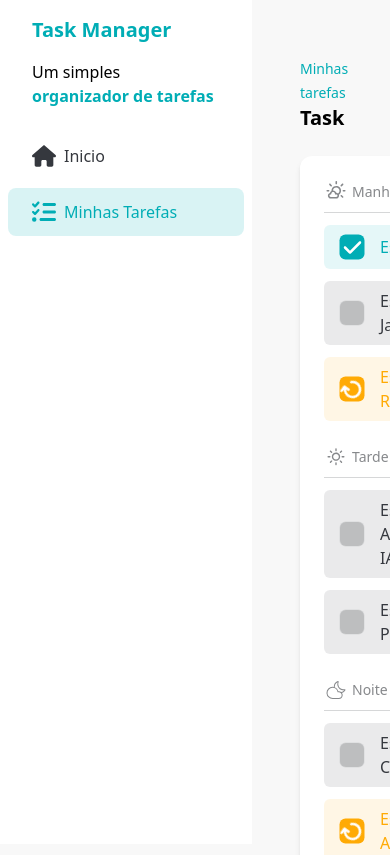
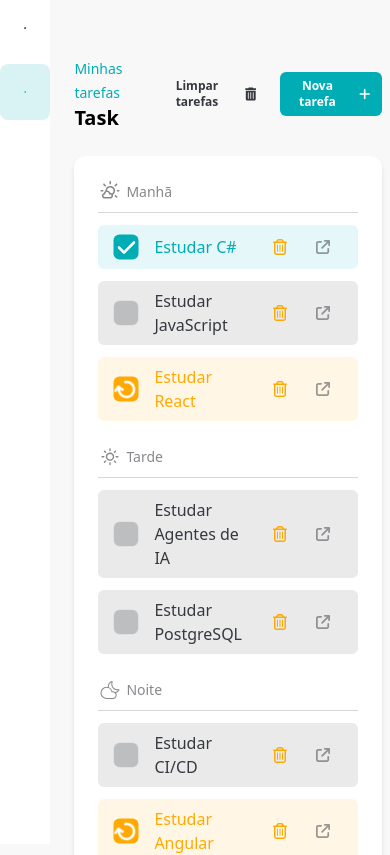
Before and after one commit to erickcred/estudo-react, a React (Vite) app in the folder task-manager/: page / in a window 390 px wide. Shown: the top 855 px of the page. Built offline with nearby package versions, Linux system fonts and the light colour scheme.

Commit message:
feat: responsividade

```diff
--- a/task-manager/src/components/AddTaskDialog.jsx
+++ b/task-manager/src/components/AddTaskDialog.jsx
@@ -61,7 +61,7 @@ export default function AddTaskDialog({ isOpen, setIsOpen, handleSubmit }) {
             className={`fixed flex justify-center items-center top-0 left-0 overflow-hidden
               w-screen h-screen bg-[var(--secondary)]/30 backdrop-blur-[1.5px]`}
           >
-            <div className="flex flex-col items-center space-y-6 md:w-[365px] w-[80%] bg-white p-5 rounded-md shadow">
+            <div className="flex flex-col items-center space-y-6 md:w-[365px] w-[80%] h-[450px] bg-white p-5 rounded-md shadow overflow-auto">
               <div className="text-center">
                 <h2 className="text-xl font-semibold">Nova Tarefa</h2>
                 <p className="text-sm text-[var(--secondary)]/70">
--- a/task-manager/src/components/Sidebar.jsx
+++ b/task-manager/src/components/Sidebar.jsx
@@ -3,28 +3,30 @@ import SidebarButton from "./SidebarButton";
 
 export default function Sidebar({ className }) {
   return (
-    <div className={`min-w-[252px] h-screen bg-white ${className}`}>
-      <div className="py-4 px-8 space-y-4">
+    <div
+      className={`md:min-w-[252px] min-w-[20px]  h-screen bg-white ${className}`}
+    >
+      <div className="py-4 px-8 space-y-4 sm:block hidden">
         <h1 className="font-semibold text-xl text-[var(--primary)]">
           Task Manager
         </h1>
 
         <p className="font-light">
-          Um simples{" "}
+          Um simples
           <span className="text-[var(--primary)] font-semibold">
             organizador de tarefas
           </span>
         </p>
       </div>
 
-      <div className="flex flex-col p-2 gap-2">
+      <div className="flex flex-col sm:p-2 gap-2">
         <SidebarButton>
-          <FaHouse size={24} />
-          Inicio
+          <FaHouse className="sm:size-6 size-8" />
+          <span className="sm:block hidden">Inicio</span>
         </SidebarButton>
         <SidebarButton isActive={true}>
-          <FaListCheck size={24} />
-          Minhas Tarefas
+          <FaListCheck className="sm:size-6 size-8" />
+          <span className="sm:block hidden">Minhas Tarefas</span>
         </SidebarButton>
       </div>
     </div>
--- a/task-manager/src/pages/Tasks.jsx
+++ b/task-manager/src/pages/Tasks.jsx
@@ -34,7 +34,7 @@ export default function Tasks() {
   };
 
   return (
-    <div className="w-full py-14 px-8 space-y-6">
+    <div className="w-full py-14 sm:px-8 px-2 space-y-6">
       <Header title="Task" subTitle="Minhas tarefas">
         <div className="flex items-center gap-3">
           <Button
```
